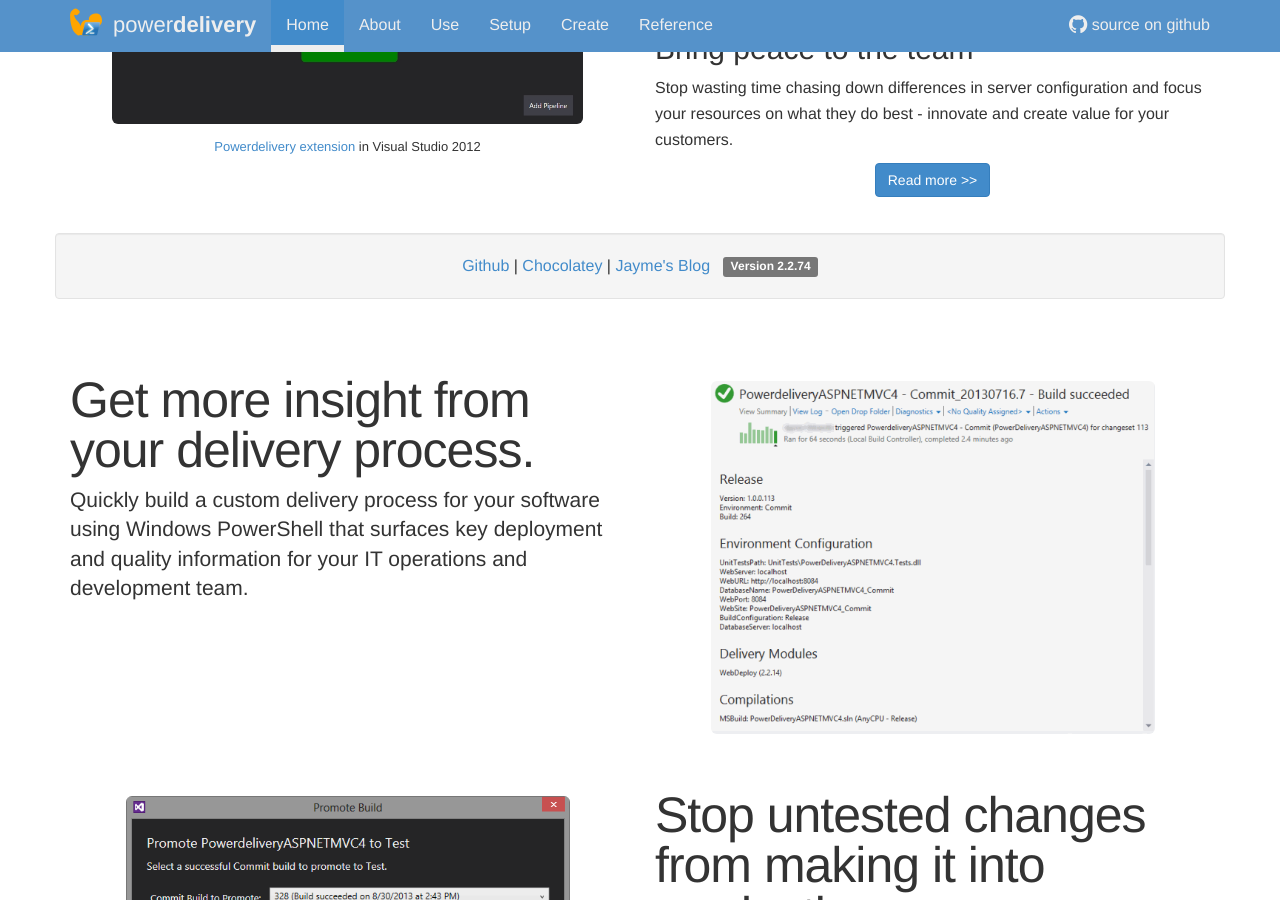
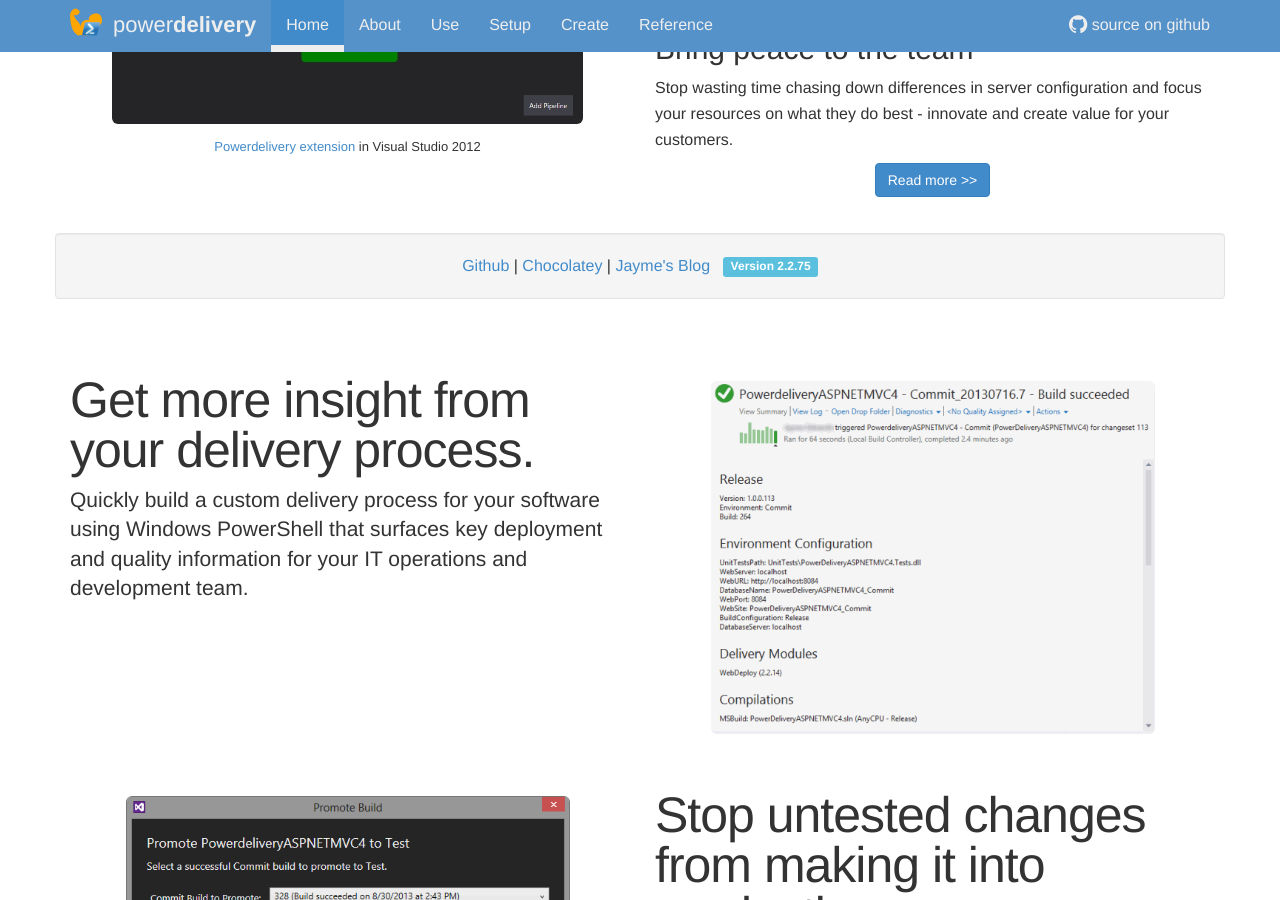
Before and after one commit to eavonius/powerdelivery, a Jekyll site: the page built from index.html, in a window 1280 px wide and 900 px high, scrolled down 494 px. Built offline with Jekyll 4.4.1, drawn with Linux system fonts in a browser that asks for light colours; nearby versions of some CDN libraries.

Commit message:
Chocolatey 2.2.75 release.

```diff
--- a/index.html
+++ b/index.html
@@ -44,7 +44,7 @@ layout: page
 		<a href="https://github.com/eavonius/powerdelivery" target="_new">Github</a> |
 		<a href="http://chocolatey.org/packages/PowerDelivery" target="_new">Chocolatey</a> |
 		<a href="http://jaymeedwards.com" target="_new">Jayme's Blog</a>&nbsp;&nbsp;
-		<span class="label label-default">Version 2.2.74</span>
+		<span class="label label-info">Version 2.2.75</span>
 	</div>
   </div>
 
```
